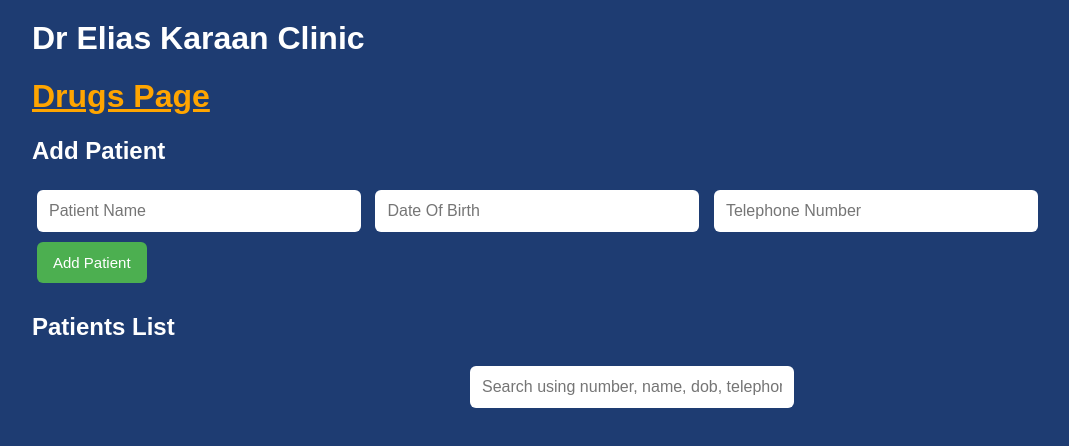
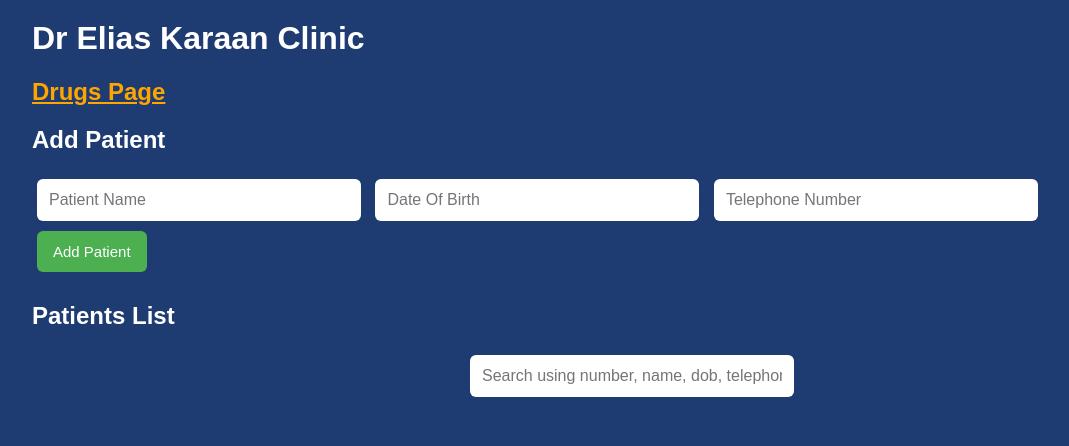
Before and after one commit to elianamjreige1-svg/drelias, a website: page public/index.html in a window 1280 px wide. Shown: the whole page, without its empty margins (8-1077 px from the left). Drawn offline with nearby package versions, Linux system fonts and the light colour scheme; no server answers.

Commit message:
Update index.html

```diff
--- a/public/index.html
+++ b/public/index.html
@@ -1,4 +1,3 @@
-
 <!DOCTYPE html>
 <html>
 <head>
@@ -183,9 +182,9 @@ h1,h2{
 <div class="container">
 
 <h1>Dr Elias Karaan Clinic</h1>
-<h1><a href="drugs.html" target="_blank" style="color:orange">
+<h2><a href="drugs.html" target="_blank" style="color:orange">
    Drugs Page
-</a></h1>
+</a></h2>
 <section>
 
 <h2>Add Patient</h2>
```
